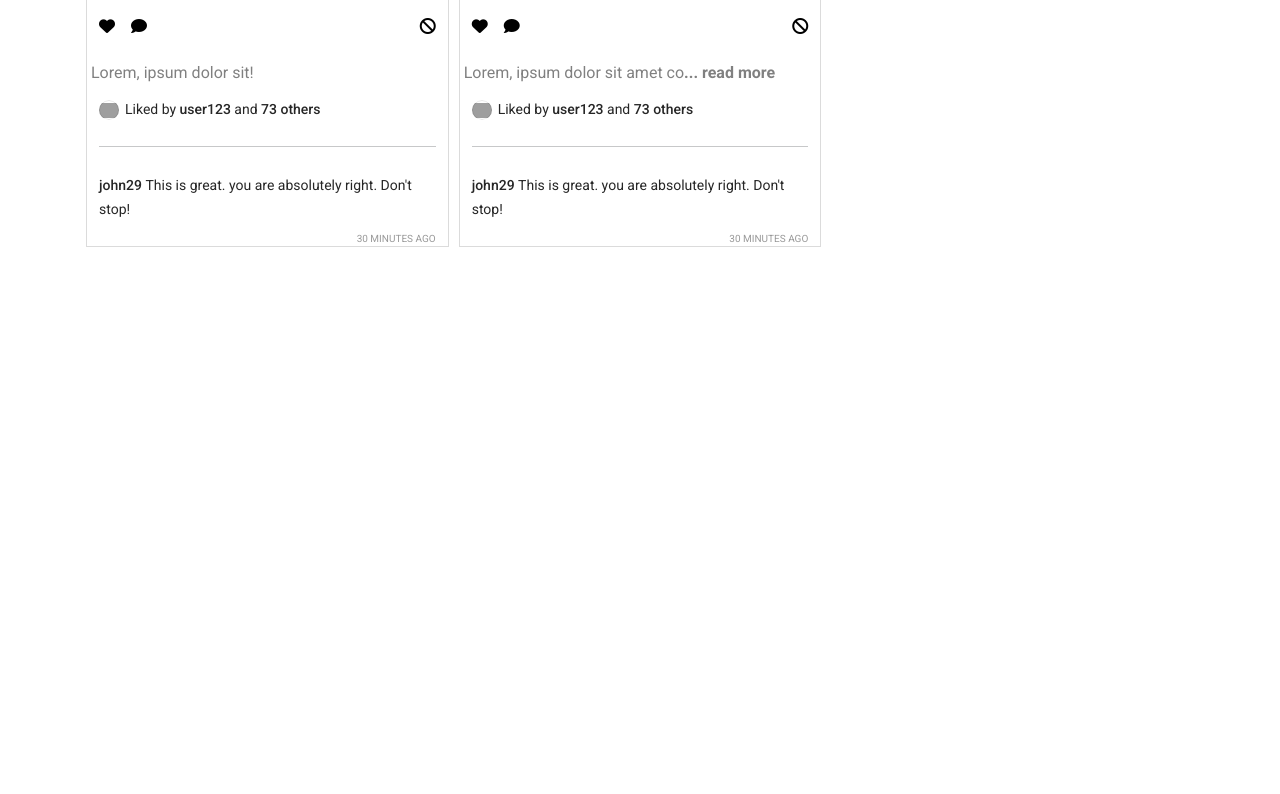
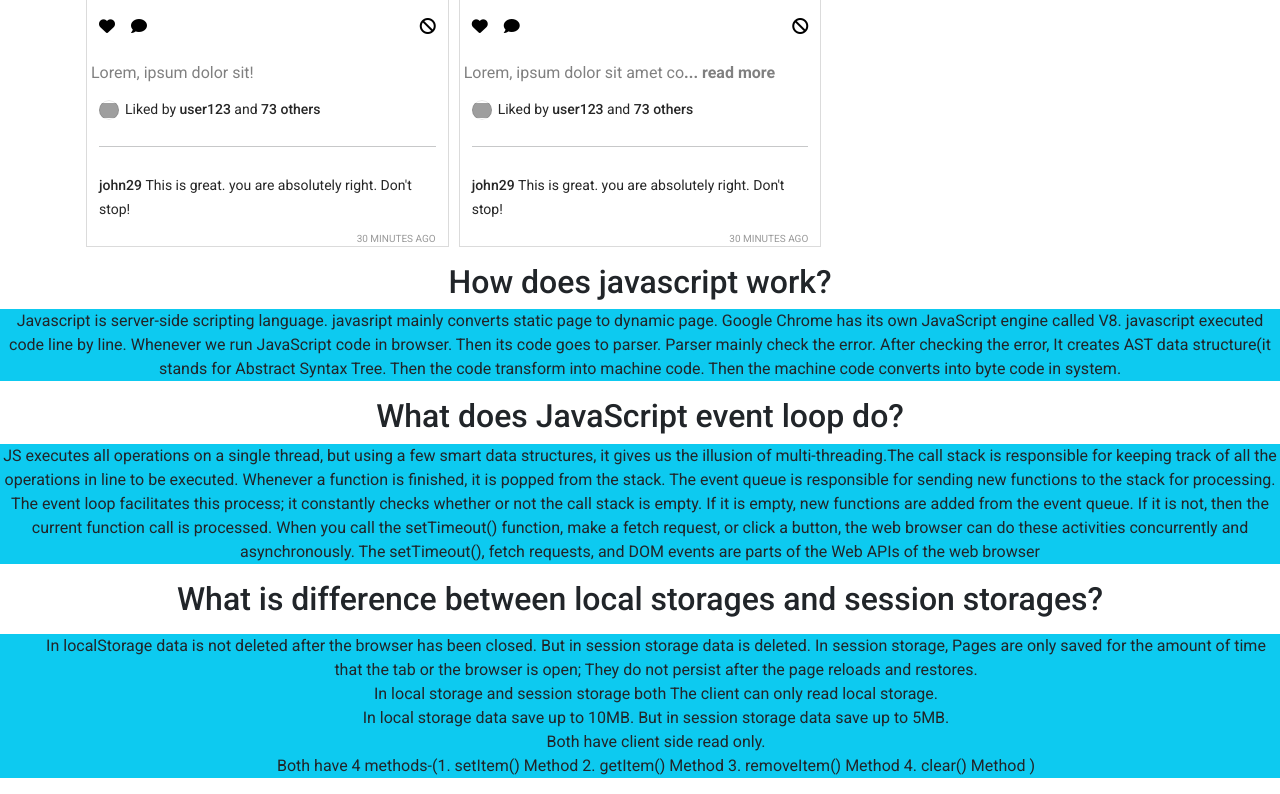
Before and after one commit to jasim-164/insta-shohor-jasim-164, a plain HTML site: page index.html in a window 1280 px wide. Shown: the part 1285-2079 px from the top of the page. Before the commit the page ends 1548 px from the top, so only its background shows below. Drawn offline with nearby package versions, Linux system fonts and the light colour scheme; grey boxes are pictures that could not be loaded.

Commit message:
bonus part add

```diff
--- a/css/style.css
+++ b/css/style.css
@@ -256,3 +256,6 @@ img {
     grid-template-columns: repeat(1, 1fr);
   }
 }
+.list-style{
+  list-style: none;
+}
--- a/index.html
+++ b/index.html
@@ -81,6 +81,38 @@
             </div>
 
         </main>
+        <div class="Question-Answer-Section ">
+            <h2 class="question text-center">
+                How does javascript work?
+            </h2>
+            <p class="answer text-center bg-info">
+                Javascript is server-side scripting language. javasript mainly converts static page to dynamic page. Google Chrome has its own JavaScript engine called V8. javascript executed code line by line. Whenever we run JavaScript code in browser. Then its code goes to parser. Parser mainly check the error. After checking the error, It creates AST data structure(it stands for Abstract Syntax Tree. Then the code transform into machine code. Then the machine code converts into byte code in system.
+            </p>
+
+            <h2 class="question text-center">
+                What does JavaScript event loop do?
+            </h2>
+
+            <p class="answer text-center bg-info">
+                JS executes all operations on a single thread, but using a few smart data structures, it gives us the illusion of multi-threading.The call stack is responsible for keeping track of all the operations in line to be executed. Whenever a function is finished, it is popped from the stack. The event queue is responsible for sending new functions to the stack for processing. The event loop facilitates this process; it constantly checks whether or not the call stack is empty. If it is empty, new functions are added from the event queue. If it is not, then the current function call is processed. When you call the setTimeout() function, make a fetch request, or click a button, the web browser can do these activities concurrently and asynchronously. The setTimeout(), fetch requests, and DOM events are parts of the Web APIs of the web browser
+            </p>
+
+            <h2 class="question text-center">
+                What is difference between local storages and session storages?
+            </h2>
+            <p class="answer ">
+                <ul class="bg-info text-center list-style">
+                    <li>In localStorage data is not deleted after the browser has been closed. But in session storage data is deleted.
+                    In session storage, Pages are only saved for the amount of time that the tab or the browser is open; They do not persist after the page reloads and restores. </li>
+
+                    <li> In local storage and session storage both The client can only read local storage.</li>
+                    <li> In local storage data save up to 10MB. But in session storage data save up to 5MB.</li>
+                    <li> Both have client side read only.</li>
+                    <li> Both have 4 methods-(1. setItem() Method  2. getItem() Method  3. removeItem() Method  4. clear() Method )</li>
+
+                </ul>
+             </p>
+        </div>
         <footer></footer>
 
         <!-- add javascript  file  -->
```
